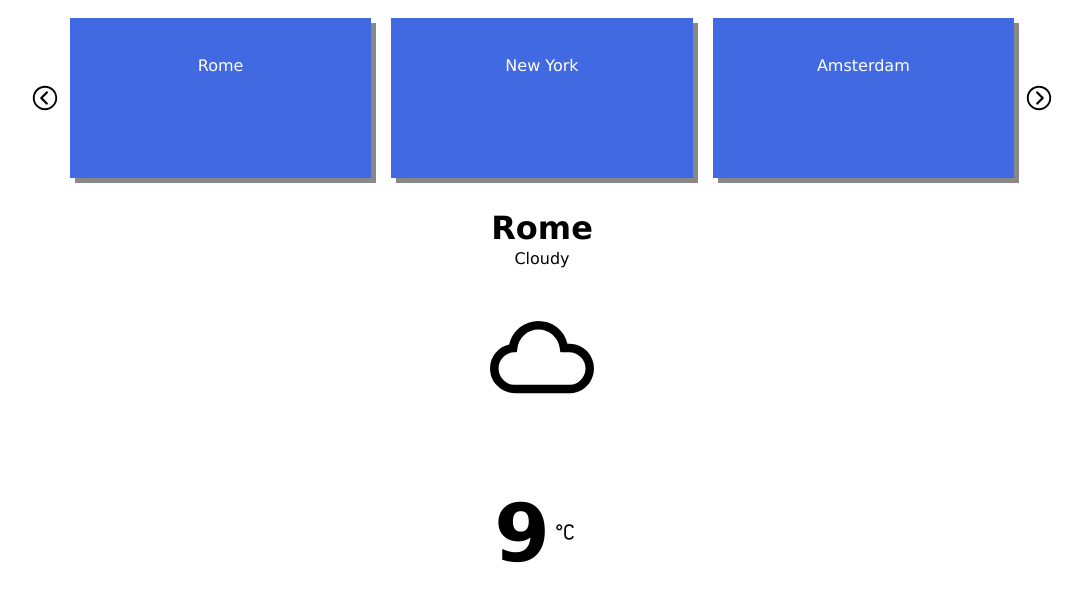
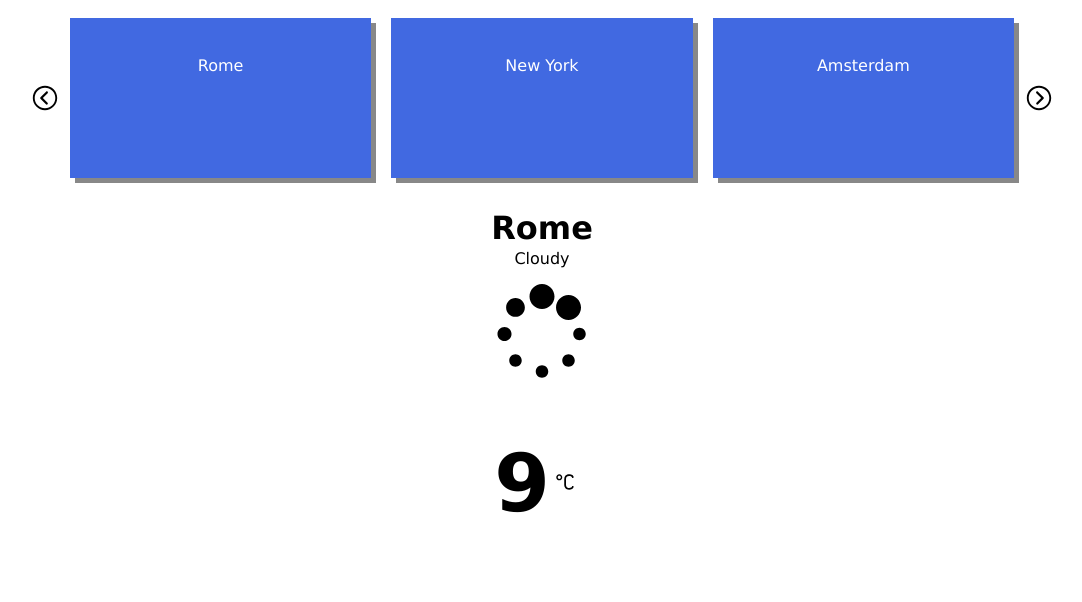
Before and after one commit to genericdude1998/Weather-App-Typescript-Portfolio, a React app: page / in a window 1280 px wide. Shown: the top 602 px of the page, without its empty margins (98-1180 px from the left). Built offline with nearby package versions, Linux system fonts and the light colour scheme; no server answers.

Commit message:
added icons

```diff
--- a/src/App.tsx
+++ b/src/App.tsx
@@ -86,8 +86,7 @@ class App extends React.Component<{}, IState> {
                     setCity = {this.setCity}
                 />
                 <City name={currentCity} />
-                <Weather cloud={currentWeather.cloud}/>
-                <WiCloud size={150}/>
+                <Weather cloud={this.state.currentWeather.cloud}/>
                 <Temperature temp={currentWeather.temperature}/>
             </Container>
             </>
--- a/src/Weather.tsx
+++ b/src/Weather.tsx
@@ -1,5 +1,7 @@
 import React from "react";
 import styled from "styled-components";
+import {ImSpinner} from 'react-icons/im';
+import {WiDaySunny, WiCloud, WiDayCloudy, WiDayHail, WiHail, WiThunderstorm, WiSnow, WiFog, WiDayCloudyHigh} from 'react-icons/wi';
 
 interface IWeatherProps {
     cloud: string,
@@ -10,9 +12,25 @@ const StyledWeather = styled.p`
 `
 
 class Weather extends React.Component<IWeatherProps> {
+
     public render() {
+        var Icon = ImSpinner;
+       switch(this.props.cloud) {
+            case 'Clear sky': Icon = WiDaySunny; break;
+            case 'Few clouds': Icon = WiDayCloudyHigh;break;
+            case 'Scattered clouds': Icon = WiCloud;break;
+            case 'Broken clouds': Icon = WiDayCloudy;break;
+            case 'Shower rain': Icon = WiDayHail;break;
+            case 'Rain': Icon = WiHail;break;
+            case 'Thunderstorm': Icon = WiThunderstorm;break;
+            case 'Snow': Icon = WiSnow;break;
+            case 'Mist': Icon = WiFog;break;
+        }
         return(
-            <StyledWeather>{this.props.cloud}</StyledWeather>
+            <>
+                <StyledWeather>{this.props.cloud}</StyledWeather>
+                <Icon size={100}></Icon>
+            </>
         );
     }
 }
```
